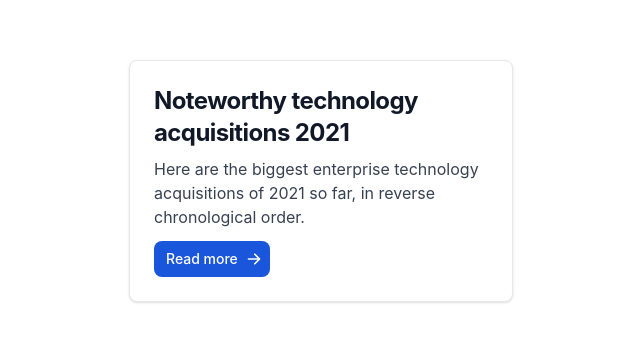
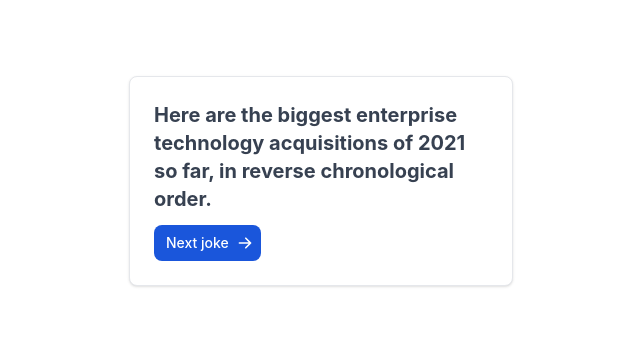
Before and after one commit to L4XM1/Joke-generator, a plain HTML site: page index.html in a window 1280 px wide. Shown: the part 219-560 px from the top of the page, without its empty margins (319-959 px from the left). Drawn offline with nearby package versions, Linux system fonts and the light colour scheme.

Commit message:
refactor(card): delete h5 and modify p and button
Delete the <h5> tag in the card and modify the styles for the <p> and <button> tags.

```diff
--- a/index.html
+++ b/index.html
@@ -17,22 +17,18 @@
     <main class="container h-screen mx-auto flex items-center justify-center px-3">
         <div
             class="max-w-sm p-6 bg-white border border-gray-200 rounded-lg shadow dark:bg-gray-800 dark:border-gray-700">
-            <a href="#">
-                <h5 class="mb-2 text-2xl font-bold tracking-tight text-gray-900 dark:text-white">Noteworthy technology
-                    acquisitions 2021</h5>
-            </a>
-            <p class="mb-3 font-normal text-gray-700 dark:text-gray-400">Here are the biggest enterprise technology
+            <p id="punchline" class="mb-3 font-bold text-xl text-gray-700 dark:text-gray-400">Here are the biggest enterprise technology
                 acquisitions of 2021 so far, in reverse chronological order.</p>
-            <a href="#"
-                class="inline-flex items-center px-3 py-2 text-sm font-medium text-center text-white bg-blue-700 rounded-lg hover:bg-blue-800 focus:ring-4 focus:outline-none focus:ring-blue-300 dark:bg-blue-600 dark:hover:bg-blue-700 dark:focus:ring-blue-800">
-                Read more
+            <button
+                id="btn" class="inline-flex items-center px-3 py-2 text-sm font-medium text-center text-white bg-blue-700 rounded-lg hover:bg-blue-800 focus:ring-4 focus:outline-none focus:ring-blue-300 dark:bg-blue-600 dark:hover:bg-blue-700 dark:focus:ring-blue-800">
+                Next joke
                 <svg aria-hidden="true" class="w-4 h-4 ml-2 -mr-1" fill="currentColor" viewBox="0 0 20 20"
                     xmlns="http://www.w3.org/2000/svg">
                     <path fill-rule="evenodd"
                         d="M10.293 3.293a1 1 0 011.414 0l6 6a1 1 0 010 1.414l-6 6a1 1 0 01-1.414-1.414L14.586 11H3a1 1 0 110-2h11.586l-4.293-4.293a1 1 0 010-1.414z"
                         clip-rule="evenodd"></path>
                 </svg>
-            </a>
+            </button>
         </div>
     </main>
     <script src="main.js"></script>
```
Also changed, not shown: style.css (deleted).
